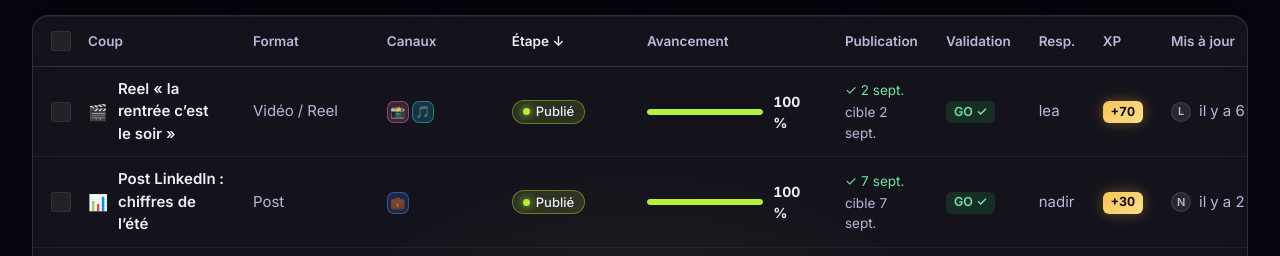
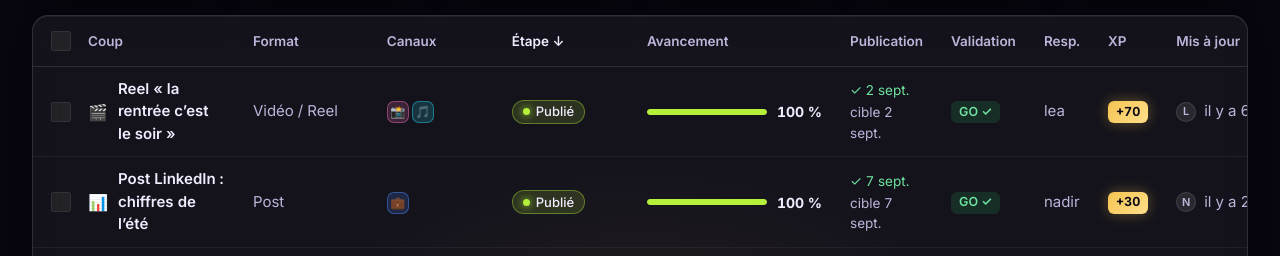
Before and after one commit to dashsolo333/dashboard-marketing, a website with bundled scripts: page index.html in a window 1280 px wide. Both pictures are taken after a click on the tab "Liste". Shown: the part 482-738 px from the top of the page. Built offline with nearby package versions, Linux system fonts and the light colour scheme.

Commit message:
fix: campagnes sans débordement, libellés de garde courts, commentaire à jour
Co-Authored-By: Claude Fable 5.1 <noreply@anthropic.com>

```diff
--- a/js/github.js
+++ b/js/github.js
@@ -104,7 +104,7 @@ export async function probeWrite(token) {
   return { ok: false, reason: `Réponse inattendue de GitHub (${res.status}).` };
 }
 
-/** Recette locale : lit data/features.json servi par le serveur statique. */
+/** Recette locale : lit data/marketing.json servi par le serveur statique. */
 async function loadLocal(etag) {
   const res = await fetch(`${CONFIG.dataPath}?t=${Date.now()}`, { cache: 'no-store' });
   if (!res.ok) throw new GitHubError(res.status, `fichier local introuvable (${res.status})`);
--- a/styles/game.css
+++ b/styles/game.css
@@ -148,3 +148,5 @@
 .release-progress > span { overflow: hidden; text-overflow: ellipsis; white-space: nowrap; }
 .release-name { overflow-wrap: anywhere; }
 .campaign.is-live { border-color: rgba(139,92,246,.35); }
+
+.cell-gauge b { white-space: nowrap; }
```
